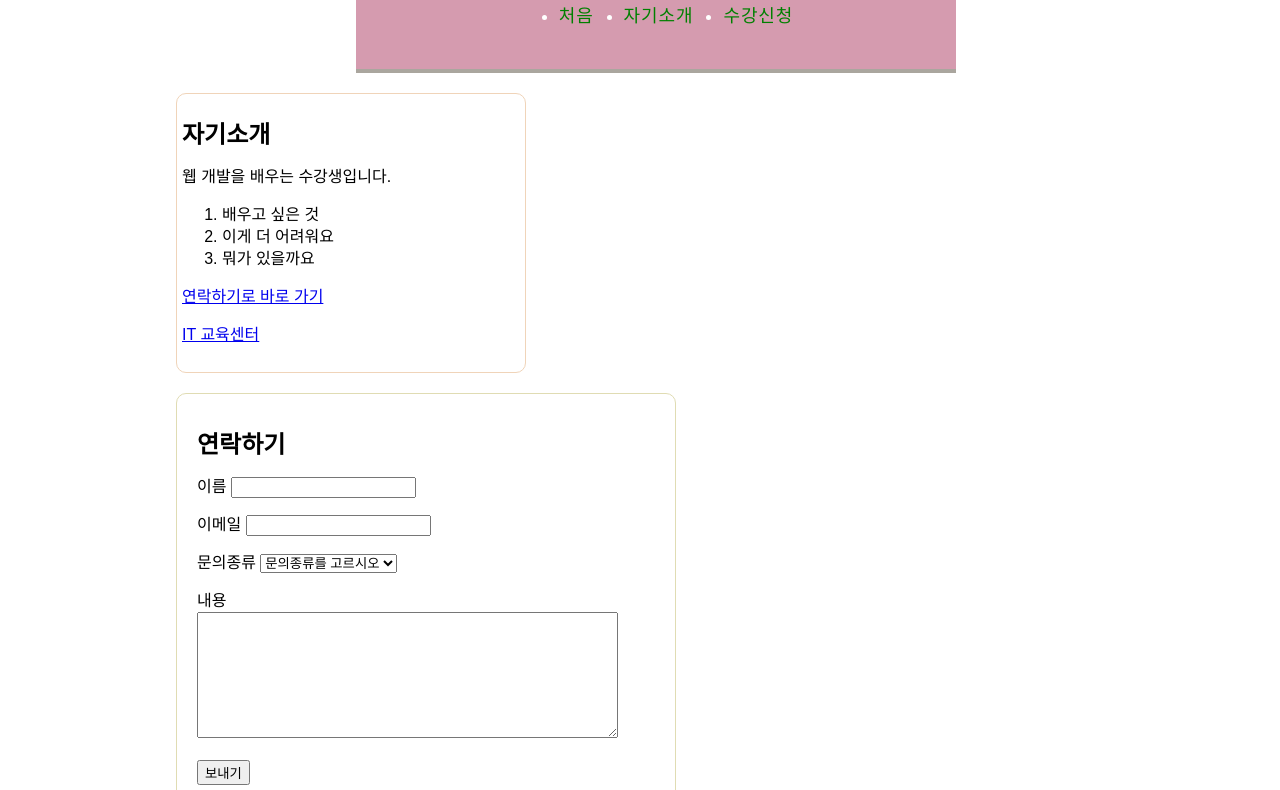
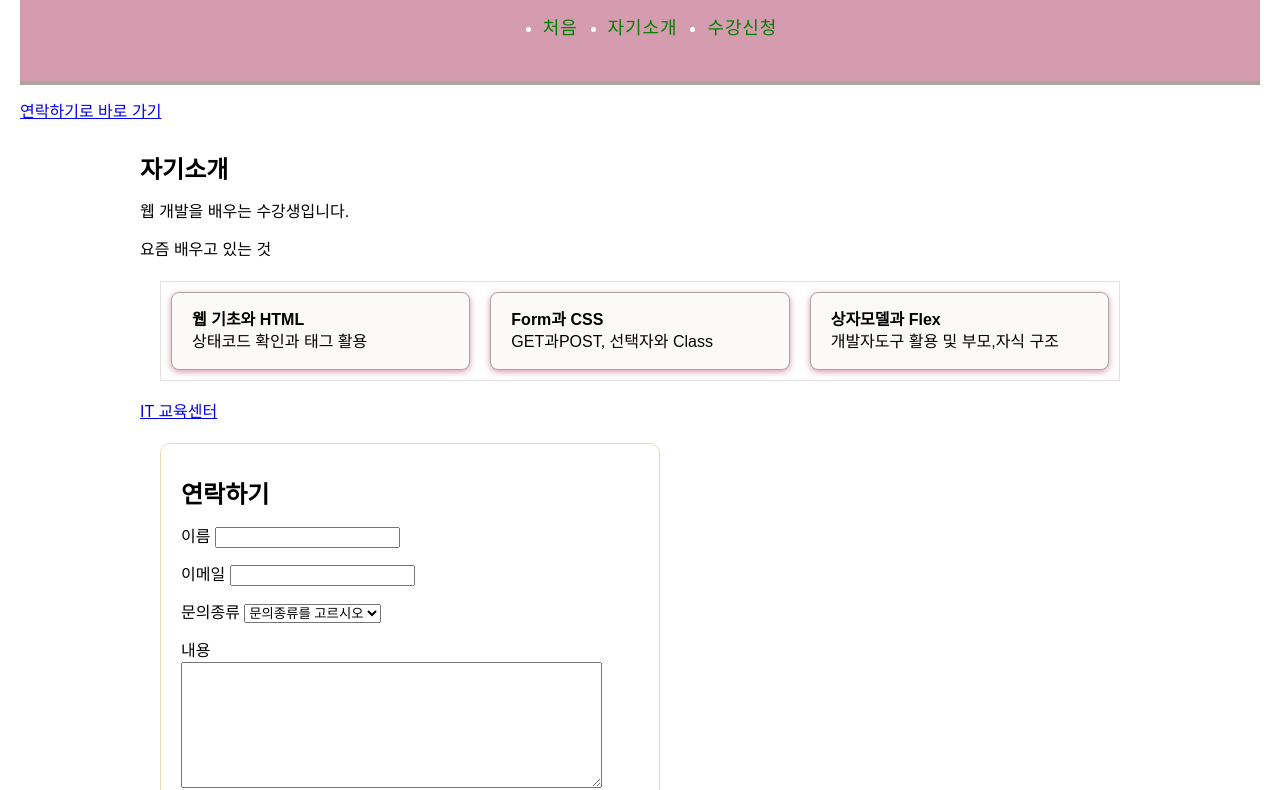
Before and after one commit to Ahreum-00/my-site, a plain HTML site: page about.html in a window 1280 px wide. Shown: the part 115-905 px from the top of the page. Drawn offline with Linux system fonts and the light colour scheme.

Commit message:
github page와 마무리

```diff
--- a/about.html
+++ b/about.html
@@ -3,7 +3,7 @@
 <head>
   <meta charset="UTF-8">
   <meta name="viewport" content="width=device-width, initial-scale=1.0">
-  <link rel="stylesheet", href="css/style.css">
+  <link rel="stylesheet" href="css/style.css">
   <link rel="icon" href="images/favicon.png">
   <title>이아름의 페이지</title>
 </head>
@@ -19,24 +19,35 @@
     </nav>
   </header>
 
+  <p>
+  <a href="about.html#contact">연락하기로 바로 가기</a>
+  </p>
+
   <div class="page-form">
     <main>
-      <section class="my-self">
+
        <h2>자기소개</h2>
         <p>웹 개발을 배우는 수강생입니다.</p>
-      <ol>
-        <li>배우고 싶은 것</li>
-        <li>이게 더 어려워요</li>
-        <li>뭐가 있을까요</li>
-      </ol>
-        <p>
-      <a href="about.html#contact">연락하기로 바로 가기</a>
-    </p>
+        <p>요즘 배우고 있는 것</p>
+<section class="my-self">
+    <div class="about-card">
+      <div class="about-name">웹 기초와 HTML</div>
+      <div class="about-info">상태코드 확인과 태그 활용</div>
+    </div>
+    <div class="about-card">
+      <div class="about-name">Form과 CSS</div>
+      <div class="about-info">GET과POST, 선택자와 Class</div>
+    </div>
+    <div class="about-card">
+      <div class="about-name">상자모델과 Flex</div>
+      <div class="about-info">개발자도구 활용 및 부모,자식 구조</div>
+    </div>
+ </section>
       <p>
         <a href="index.html/#IT"
            target="_blank">IT 교육센터</a>
       </p>
-    </section>
+
    <div class="form">
 <h2>연락하기</h2>
   <form action="https://httpbin.org/post" method="post">
--- a/css/style.css
+++ b/css/style.css
@@ -5,7 +5,7 @@ header{
     padding: 24px 10px; font-size: 1.125rem;
     letter-spacing: 0.05em;
     border-bottom: 4px solid #aaa69e;
-    width: 600px;
+    max-width: 100%;
     margin: 0 auto;}
 
 ul {display: flex; justify-content:center; align-items: center;
@@ -22,7 +22,7 @@ footer{
     border-top: 1.25px solid #819fd6;
     margin-left: -40px;}
 
-nav {display:flex; justify-content: center; gap:wrap;}
+nav {display:flex; justify-content: center;}
 nav a {color: green; text-decoration:none; font-weight: 300;}
 
 nav a:hover {text-decoration: underline;}
@@ -30,29 +30,28 @@ nav a:hover {text-decoration: underline;}
 
 body{font-family:Arial, Helvetica, sans-serif;
     line-height: 2cap;
-    margin-left: 40px;}
+    margin: 20px 20px;}
 
 aside strong {color: red;}
 
-.my-self {border: 1px solid rgb(240, 212, 185); border-radius: 10px;
-        padding: 10px 5px; width: 350px; margin-top: 20px;
-        }
+.my-self {padding: 10px 5px; width: auto; margin-top: 20px;
+          display: flex; justify-content: center; align-items: center;
+          padding: 0; flex-wrap: wrap;}
 
 .form {border: 1px solid rgb(224, 220, 179); border-radius: 10px;
-        padding: 20px; width: 500px; box-shadow: #e2e1df;
-        margin: 20px;}
+        padding: 20px; width: 500px; margin: 20px;}
 
 .table-space {padding: 20px 30px; overflow-x: auto;}
 
 .day-list {margin: 50px; padding: 10px;
-           background-color: white;
-           display: flex; justify-content: center;}
+           background-color: white; max-width: 100%;
+           display: flex; justify-content: center; flex-wrap:wrap ;}
 
 section, #IT {border: 1px solid #e2e1df; padding: 10px 30px;
     width: 300px; margin: 20px;}
 
 .my-self a{display: flex; align-items: flex-end; text-align: end;}
-.page-form{display: flex; justify-content: center; align-items: center; width: 0 auto;}
+.page-form{display: flex; justify-content: center; align-items: center; width: auto;}
 main {width: 1000px;}
 
 @media (max-width:599px){
@@ -61,6 +60,14 @@ main {width: 1000px;}
         align-items: flex-start;
         gap: 8px;
         padding: 16px;
+        justify-content: center;
     }
     nav ul{ flex-wrap: wrap;}
 }
+
+.about-card{background-color: #fcfaf8;
+            border:1px solid #aaa69e; padding: 16px 20px;
+            border-radius: 8px; box-shadow: 0 2px 6px rgba(192, 106, 135, 0.667);
+            flex: 1 1 200px;margin: 10px; flex-wrap: wrap;
+            justify-content: center; }
+.about-name{font-weight: 600;}
```
Also changed, not shown: courses.html (+2 -2 lines), index.html (+1 -2 lines).
